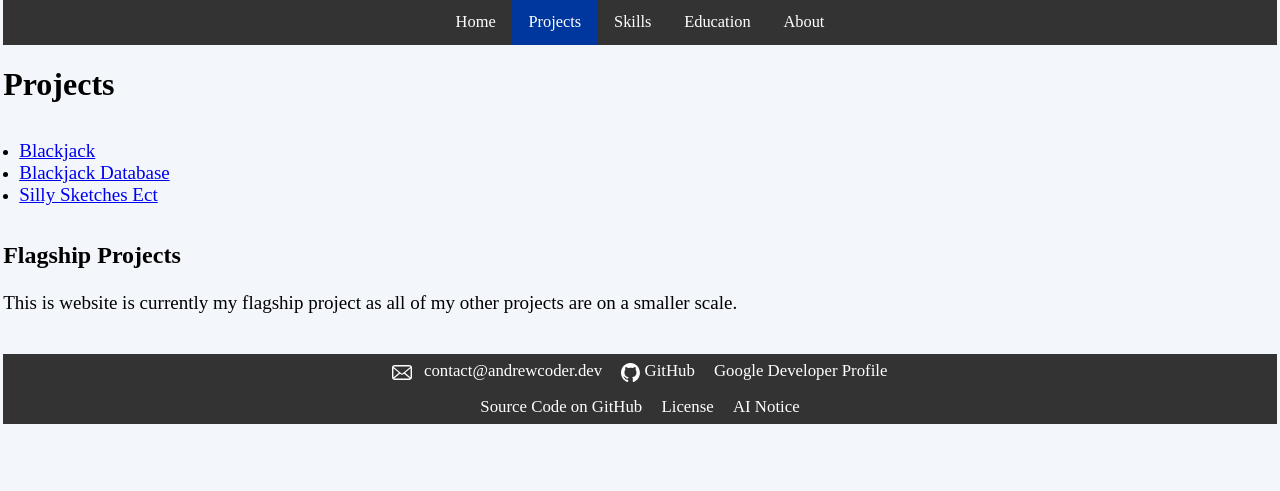
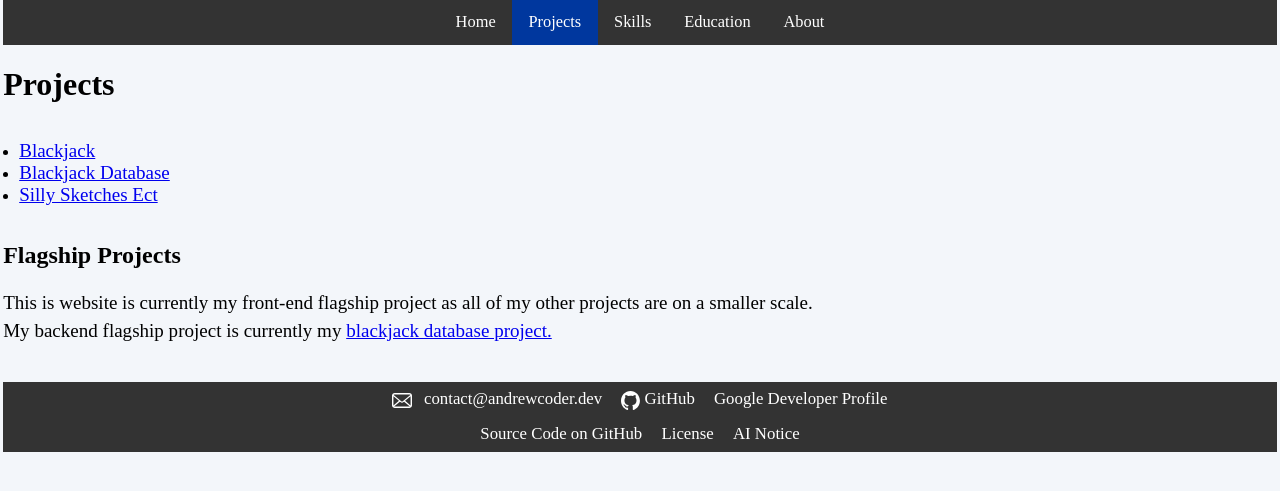
Before and after one commit to Andrew-Dev-Coder/Portfolio, a Jekyll site: the page built from Pages/Projects/overview.html, in a window 1280 px wide. Shown: the top 491 px of the page. Built offline with Jekyll 4.4.1, drawn with Linux system fonts in a browser that asks for light colours.

Commit message:
Update overview.html

```diff
--- a/Pages/Projects/overview.html
+++ b/Pages/Projects/overview.html
@@ -18,7 +18,9 @@ permalink: /Overview/Projects/
         </ul>
         <h2>Flagship Projects</h2>
         <p>
-            This is website is currently my flagship project as all of my other projects are on a smaller scale.
+            This is website is currently my front-end flagship project as all of my other projects are on a smaller scale.
+            <br>
+            My backend flagship project is currently my <a href="/projects/blackjackdb">blackjack database project.</a>
         </p>
     </main>
     {% include footer.html %}
```
